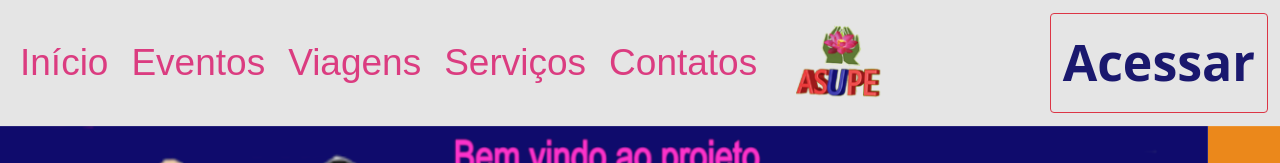
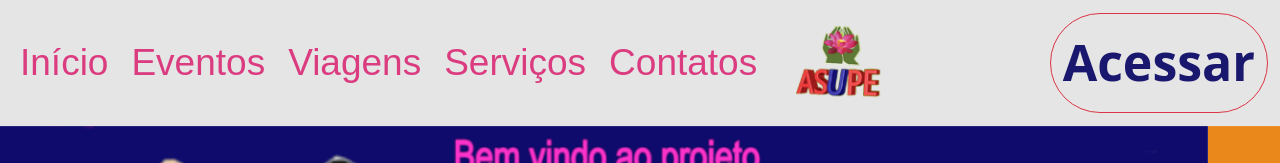
Before and after one commit to helifazdev/Primeiro-Site, a plain HTML site: page index.html in a window 1280 px wide. Shown: the top 163 px of the page. Drawn offline with Linux system fonts and the light colour scheme; a web font is replaced by a local one.

Commit message:
Ajuste ..

```diff
--- a/css/main.css
+++ b/css/main.css
@@ -21,10 +21,12 @@ header .btn a{
    color:var(--azul);
    font-size: 50px;
    text-decoration: none;
+
 }
 header .btn {
     width: 300px;
     height: 100px;
+	border-radius: 100px;
 }
 /* Barra de navegação */
 header .nav-link h1 {
--- a/index.html
+++ b/index.html
@@ -49,7 +49,7 @@
            <!-- logo do Asupe atual -->
            <a class="logo" href="#"> <img src="./img/Logos/LogoAsupe.png"> </a>
            <!-- Área de acesso -->
-           <button type="button" class="btn btn-outline-danger"><a href="./Pages/acesso.html"><strong>Acessar</strong></a></button>
+           <button type="button" class="btn btn-outline-danger"><a href="./pages/acesso.html"><strong>Acessar</strong></a></button>
         </div>
           </nav>
 </header>
```
